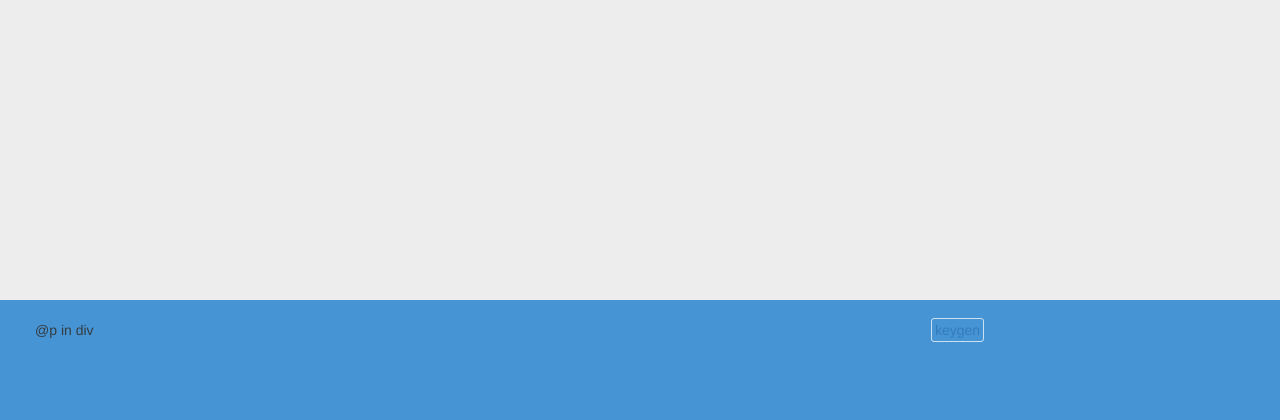
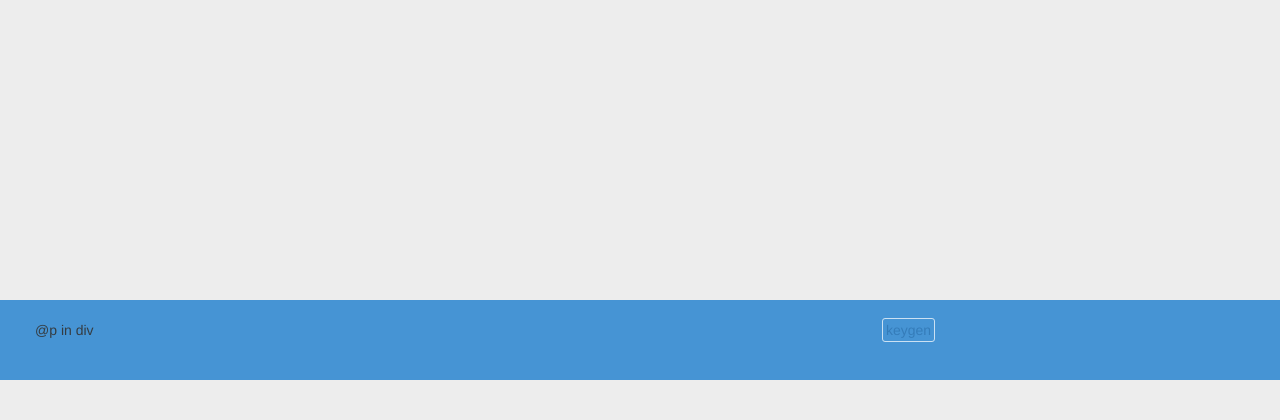
Before and after one commit to KPEdit/InternetSite, a Django app: page / in a window 1280 px wide; the page is wider, and only the part inside the window is pictured. Shown: the part 740-1160 px from the top of that part. After the commit the page ends 1120 px from the top of that part, so only its background shows below. Run offline with Django 3.2, Linux system fonts and the light colour scheme; some libraries are stand-ins or nearby versions.

Commit message:
Fixed footer box-sizing

```diff
--- a/blog/static/css/main.css
+++ b/blog/static/css/main.css
@@ -50,7 +50,7 @@ ul, ol, li {
 }
 
 .footer {
-  box-sizing: content-box;
+  box-sizing: border-box;
   display: table;
   padding: 20px 35px;
   width: 100%;
```
